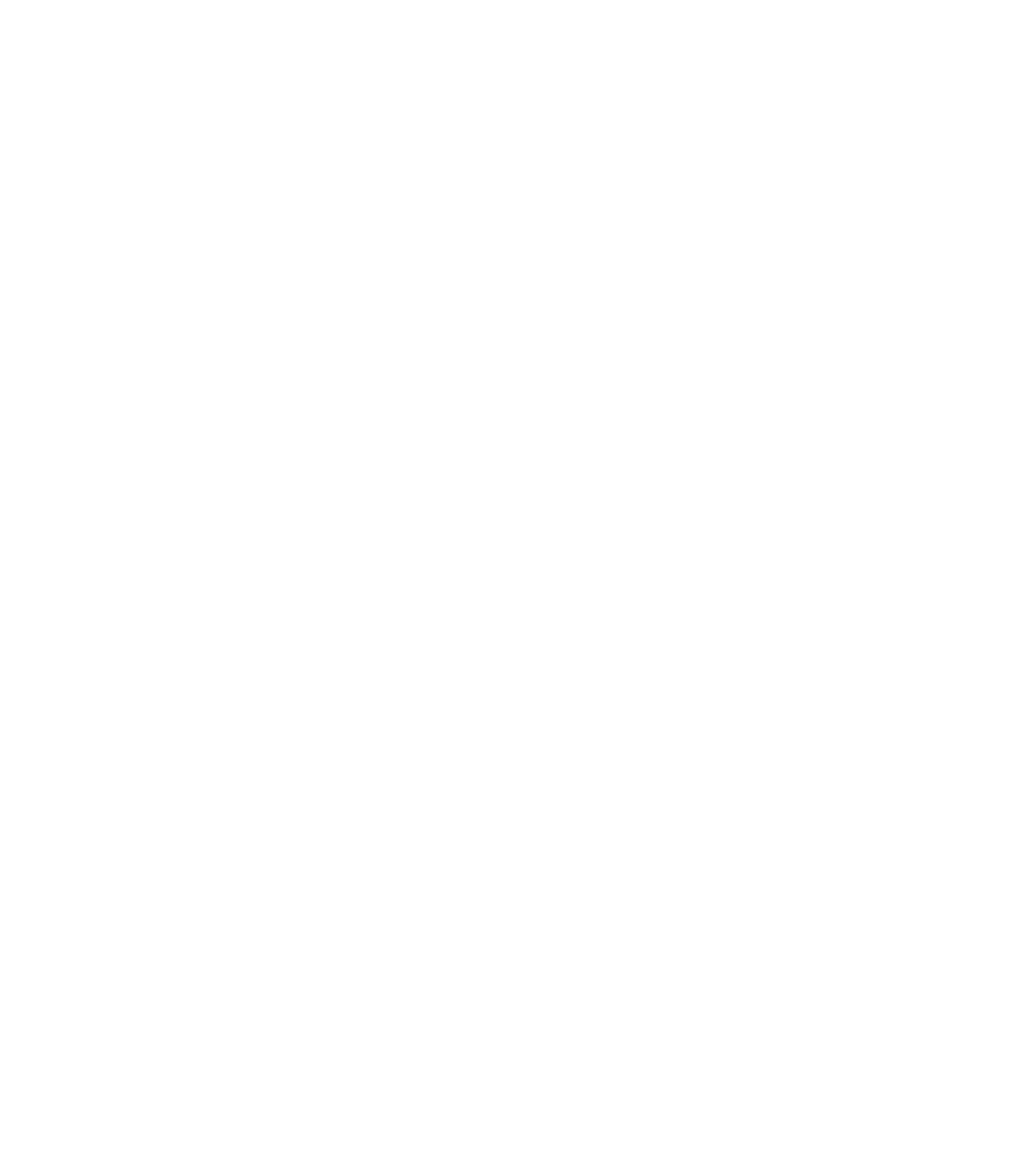
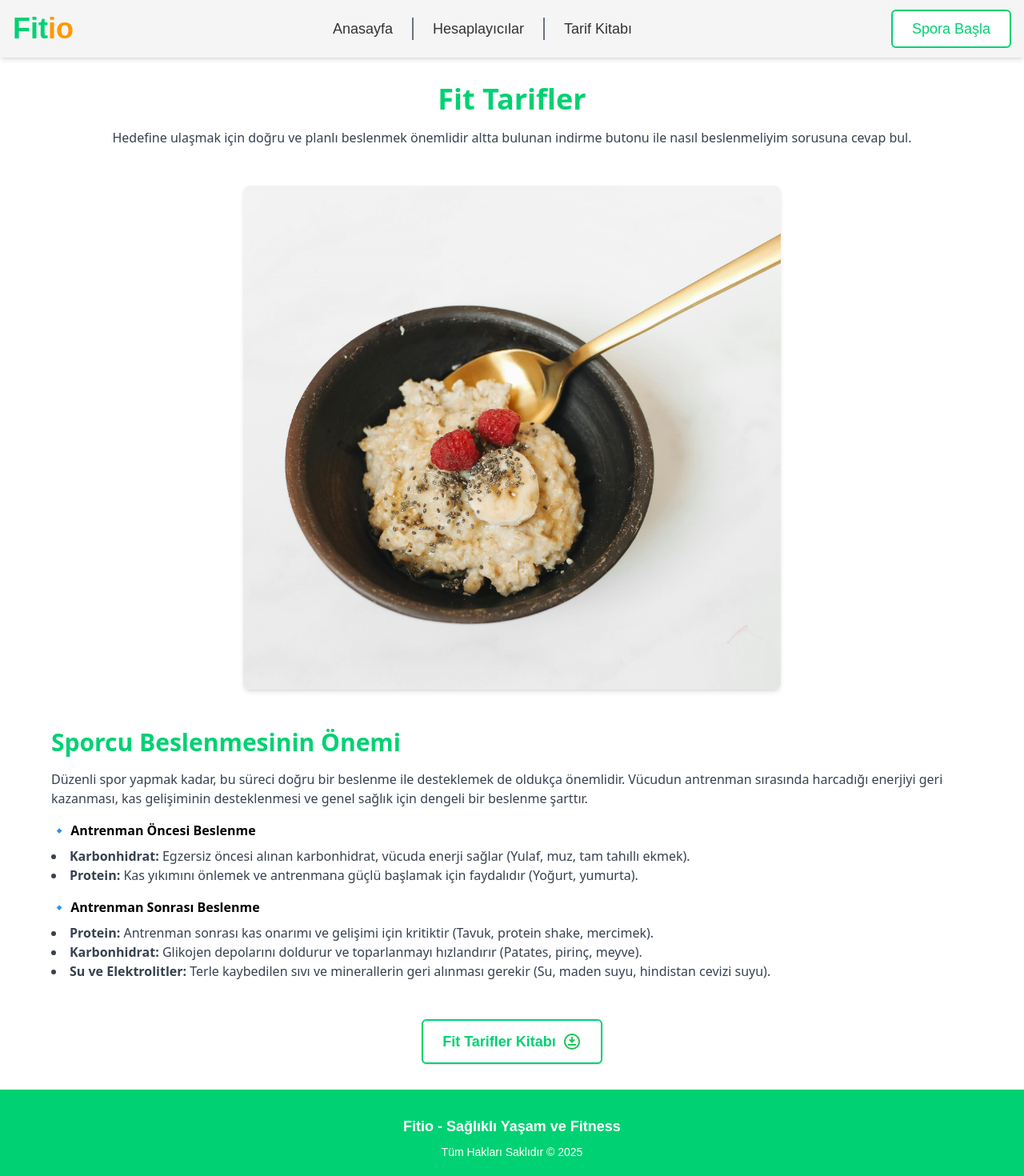
Before and after one commit to CaptainBerkay35/fitio, a React (Create React App) app: page /foodList in a window 1280 px wide. Before the commit this address had no page. Shown: the top 1470 px of the page at 80% size. Before the commit the page ends 800 px from the top, so only its background shows below. Built offline with nearby package versions, Linux system fonts and the light colour scheme; the HTML template or start-up script is replaced by a standard one.

Commit message:
ReceipeBook added

```diff
--- a/src/App.tsx
+++ b/src/App.tsx
@@ -8,6 +8,7 @@
 import ScrollToTop from "../src/components/ScrollToTop.tsx";
 import WorkoutPage from "./pages/WorkoutPage.tsx";
 import WorkoutDetailPage from "./pages/workoutPages/WorkoutDetailPage.tsx";
+import FoodListPage from "./pages/FoodListPage.tsx";
 
 
 
@@ -25,6 +26,8 @@
         <Route path="/workoutPlan" element={<WorkoutPlanPage />} />
         <Route path="/workout" element={<WorkoutPage />} />
         <Route path="/workout/:program" element={<WorkoutDetailPage />} />
+        <Route path="/foodList" element={<FoodListPage />} />
+
 
 
       </Routes>
--- a/src/components/Header.tsx
+++ b/src/components/Header.tsx
@@ -59,6 +59,10 @@
           >
             Hesaplayıcılar
           </button>
+          <div className="bg-gray-500 w-0.5 min-h-full "></div>
+          <Link to="/foodList" className="hover:text-primary transition">
+            Tarif Kitabı
+          </Link>
         </nav>
 
         {/* Buton */}
@@ -108,6 +112,12 @@
             Hesaplayıcılar
           </button>
           <Link
+            to="/foodList"
+            className="text-xl font-semibold text-white  border-white border-2 rounded w-full text-center p-4 hover:bg-white hover:text-primary transition"
+          >
+            Tarif Kitabı
+          </Link>
+          <Link
             to="/workout"
             className="text-xl font-semibold text-white  border-white border-2 rounded w-full text-center p-4 hover:bg-white hover:text-primary transition"
             onClick={toggleMenu}
--- /dev/null
+++ b/src/pages/FoodListPage.tsx
@@ -0,0 +1,91 @@
+import React from "react";
+import Layout from "../components/Layout.tsx";
+import bowlOfOats from "../img/bowlOfOats.jpg";
+import Button from "../components/Button.tsx";
+
+export default function FoodListPage() {
+  return (
+    <Layout>
+      <div>
+        <h1 className="text-4xl font-bold text-primary text-center">
+          Fit Tarifler
+        </h1>
+        <p className="mt-4 text-gray-700">
+          Hedefine ulaşmak için doğru ve planlı beslenmek önemlidir altta
+          bulunan indirme butonu ile nasıl beslenmeliyim sorusuna cevap bul.
+        </p>
+      </div>
+      <div className="flex justify-center">
+        <img
+          src={bowlOfOats}
+          alt="Yulaf Kasesi"
+          className="w-full max-w-2xl rounded-lg shadow-md"
+        />
+      </div>
+      <section>
+        <h2 className="text-3xl font-semibold text-primary">
+          Sporcu Beslenmesinin Önemi
+        </h2>
+        <p className="mt-4 text-gray-700">
+          Düzenli spor yapmak kadar, bu süreci doğru bir beslenme ile
+          desteklemek de oldukça önemlidir. Vücudun antrenman sırasında
+          harcadığı enerjiyi geri kazanması, kas gelişiminin desteklenmesi ve
+          genel sağlık için dengeli bir beslenme şarttır.
+        </p>
+
+        <h3 className="mt-4 font-semibold">🔹 Antrenman Öncesi Beslenme</h3>
+        <ul className="mt-2 text-gray-700 list-disc list-inside">
+          <li>
+            <strong>Karbonhidrat:</strong> Egzersiz öncesi alınan karbonhidrat,
+            vücuda enerji sağlar (Yulaf, muz, tam tahıllı ekmek).
+          </li>
+          <li>
+            <strong>Protein:</strong> Kas yıkımını önlemek ve antrenmana güçlü
+            başlamak için faydalıdır (Yoğurt, yumurta).
+          </li>
+        </ul>
+
+        <h3 className="mt-4 font-semibold">🔹 Antrenman Sonrası Beslenme</h3>
+        <ul className="mt-2 text-gray-700 list-disc list-inside">
+          <li>
+            <strong>Protein:</strong> Antrenman sonrası kas onarımı ve gelişimi
+            için kritiktir (Tavuk, protein shake, mercimek).
+          </li>
+          <li>
+            <strong>Karbonhidrat:</strong> Glikojen depolarını doldurur ve
+            toparlanmayı hızlandırır (Patates, pirinç, meyve).
+          </li>
+          <li>
+            <strong>Su ve Elektrolitler:</strong> Terle kaybedilen sıvı ve
+            minerallerin geri alınması gerekir (Su, maden suyu, hindistan cevizi
+            suyu).
+          </li>
+        </ul>
+      </section>
+
+      <div className="flex items-center justify-end">
+        <Button
+          text="Fit Tarifler Kitabı"
+          onClick={() => {
+            const link = document.createElement("a");
+            link.href = "/Fitio-Yemek tarifleri.pdf"; // PDF dosyasının yolu
+            link.download = "Fitio-Yemek tarifleri.pdf"; // İndirme adı
+            link.click();
+          }}
+          className="px-6 py-3 flex items-center gap-2 bg-primary text-primary font-semibold rounded-lg shadow transition group"
+        >
+          {/* SVG icon */}
+          <svg
+            xmlns="http://www.w3.org/2000/svg"
+            width="24"
+            height="24"
+            viewBox="0 0 24 24"
+            className="fill-current text-green-500 group-hover:text-white"
+          >
+            <path d="M7 17h10v-2H7zm5-3l4-4l-1.4-1.4l-1.6 1.55V6h-2v4.15L9.4 8.6L8 10zm0 8q-2.075 0-3.9-.788t-3.175-2.137T2.788 15.9T2 12t.788-3.9t2.137-3.175T8.1 2.788T12 2t3.9.788t3.175 2.137T21.213 8.1T22 12t-.788 3.9t-2.137 3.175t-3.175 2.138T12 22m0-2q3.35 0 5.675-2.325T20 12t-2.325-5.675T12 4T6.325 6.325T4 12t2.325 5.675T12 20m0-8" />
+          </svg>
+        </Button>
+      </div>
+    </Layout>
+  );
+}
```
Also changed, not shown: src/img/bowlOfOats.jpg (added), 1 other file (tests, documents, lock files or other folders).
